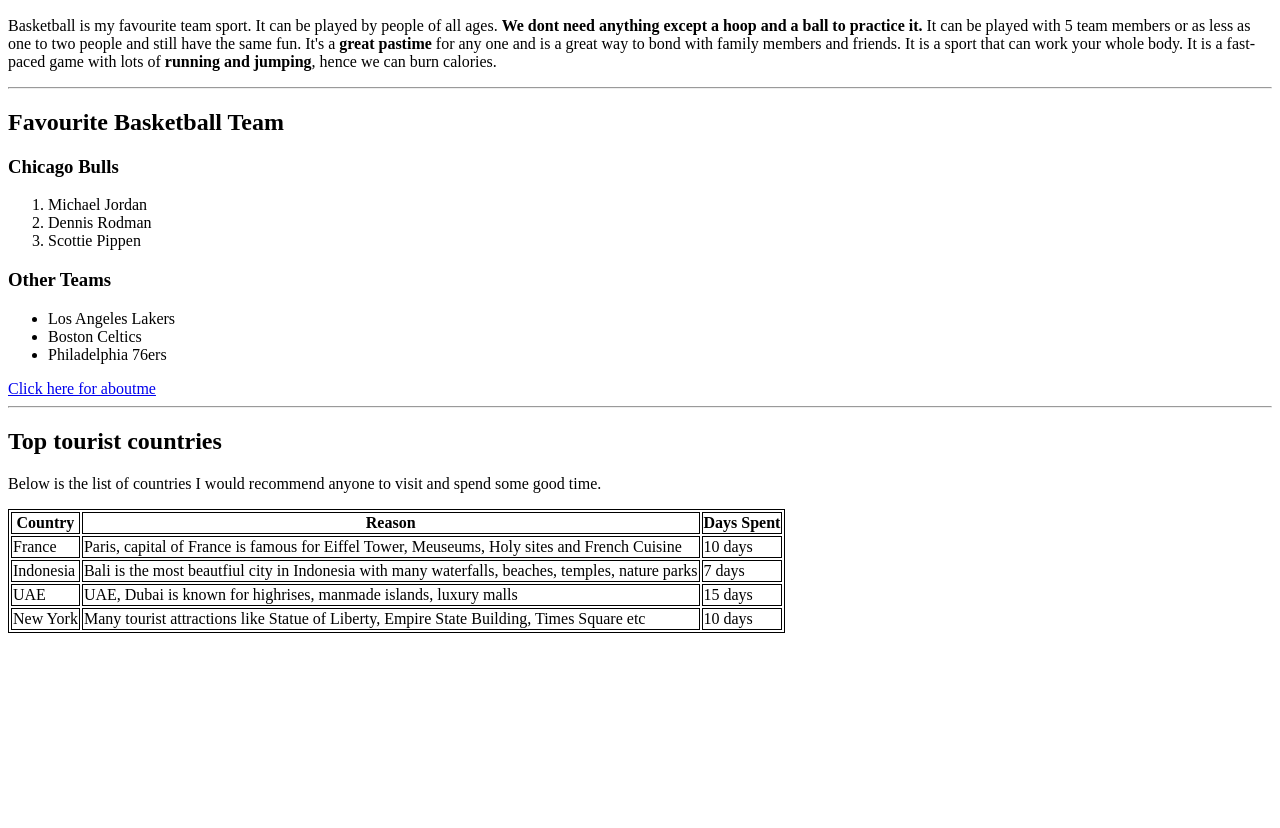
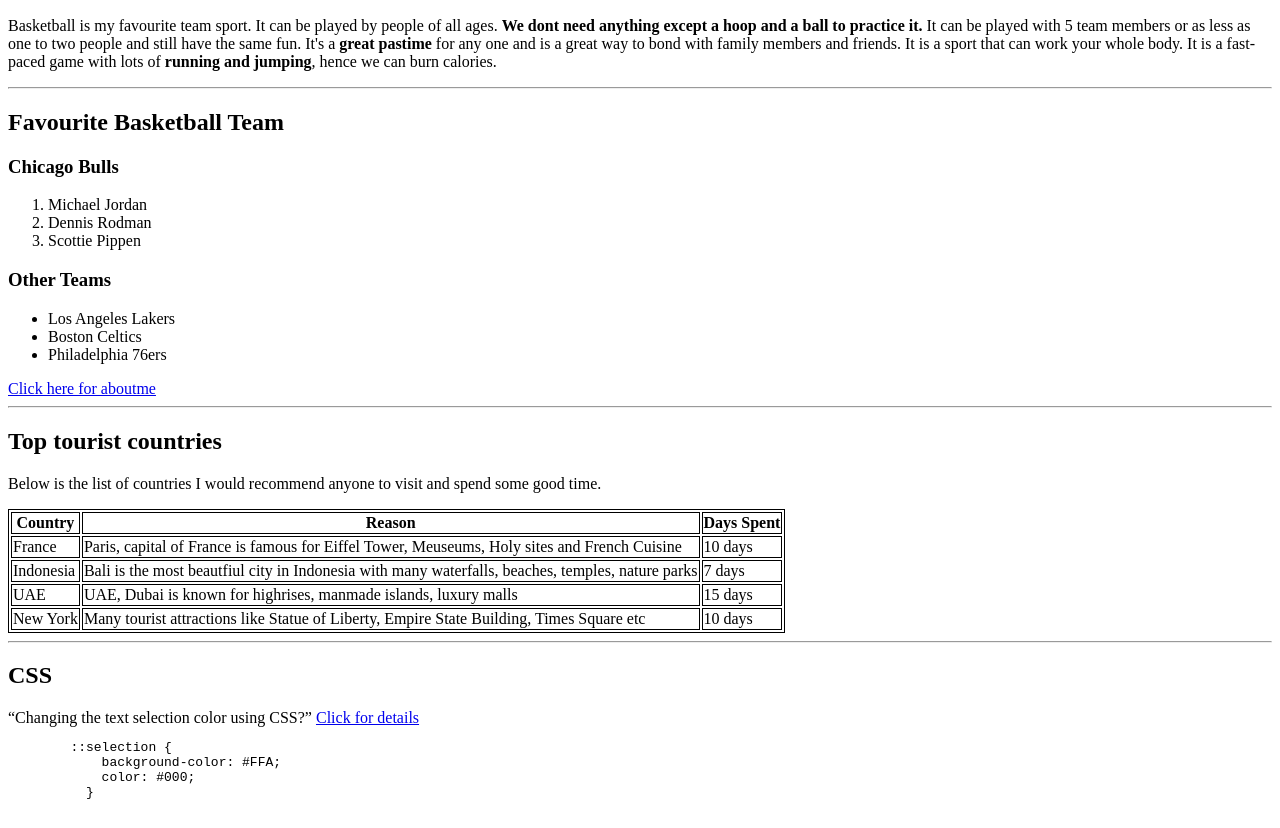
Before and after one commit to 44-563-Web-Apps-S23/44563-webapps-assignment-3-sirishapanu03, a plain HTML site: page index.html in a window 1280 px wide. Shown: the part 110-938 px from the top of the page. Before the commit the page ends 800 px from the top, so only its background shows below. Drawn offline with Linux system fonts and the light colour scheme.

Commit message:
Update index.html
added code snippet block quote

```diff
--- a/index.html
+++ b/index.html
@@ -63,5 +63,16 @@
             <td>10 days</td>
         </tr>
     </table>
+    <hr>
+    <h2>CSS</h2>
+    <blockquote cite="https://css-tricks.com/snippets/css/change-text-selection-color/"></blockquote>
+    <q>Changing the text selection color using CSS?</q>
+    <a href = "https://stackoverflow.com/questions/10578073/changing-the-text-selection-color-using-css">Click for details</a>
+    <pre>
+        ::selection {
+            background-color: #FFA;
+            color: #000;
+          }
+    </pre>
     </body>
 </html>
```
